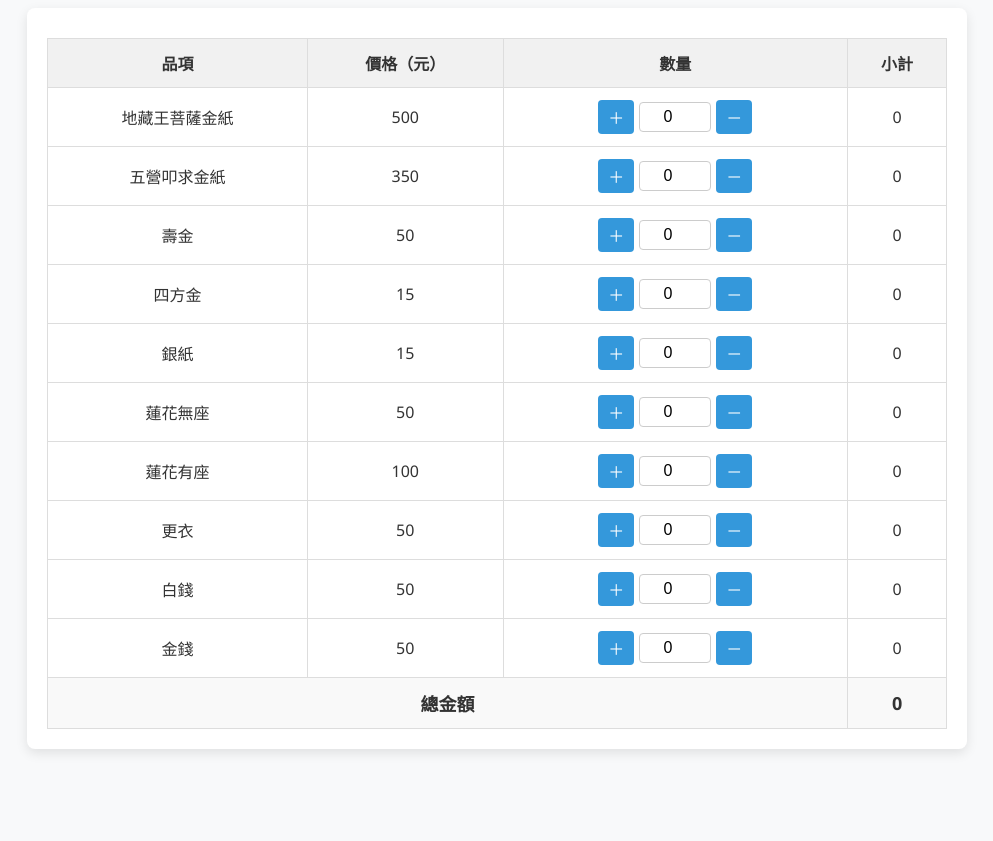
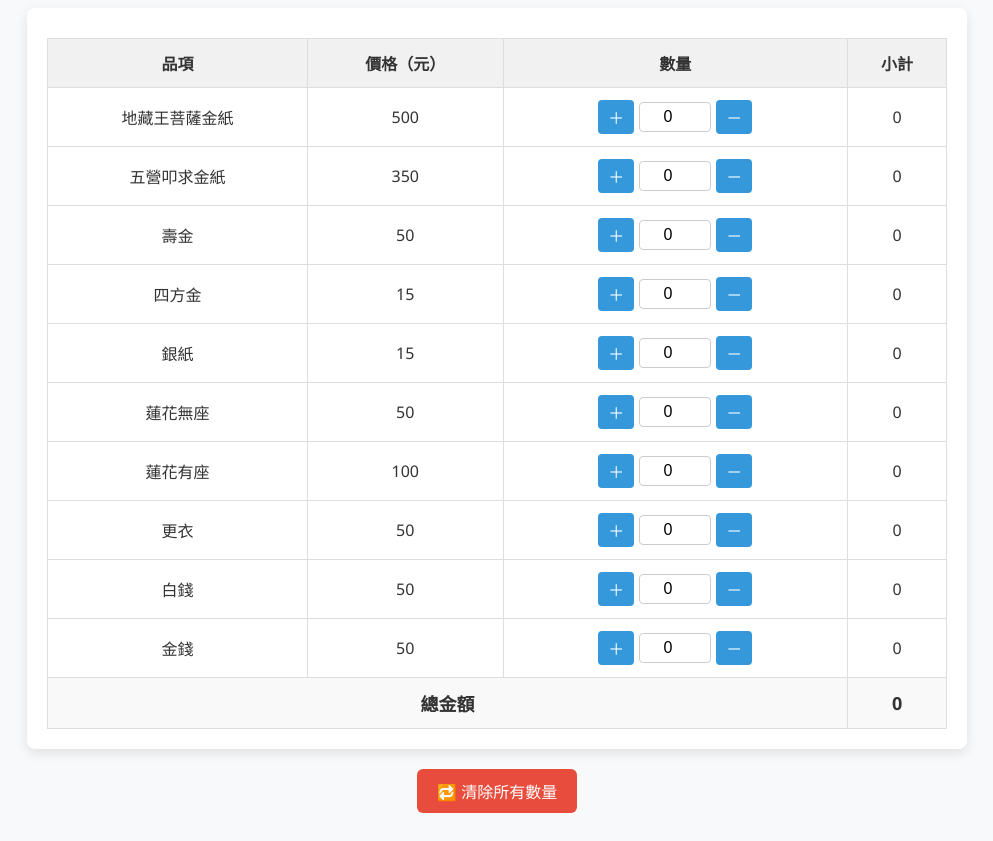
Before and after one commit to Chung113105/jossPaperCalculatior, a plain HTML site: page index.html in a window 1280 px wide. Shown: the part 105-946 px from the top of the page, without its empty margins (143-1136 px from the left). Before the commit the page ends 882 px from the top, so only its background shows below. Drawn offline with Linux system fonts and the light colour scheme.

Commit message:
Update index.html

```diff
--- a/index.html
+++ b/index.html
@@ -111,11 +111,25 @@
       <tfoot>
         <tr>
           <td colspan="3">總金額</td>
+
           <td id="total">0</td>
         </tr>
       </tfoot>
     </table>
+
   </div>
+  <div style="text-align: center; margin-top: 20px;">
+  <button onclick="resetAll()" style="
+    background-color: #e74c3c;
+    color: white;
+    border: none;
+    padding: 10px 20px;
+    font-size: 16px;
+    border-radius: 6px;
+    cursor: pointer;">
+    🔁 清除所有數量
+  </button>
+</div>
 
   <script>
     const items = [
@@ -173,6 +187,13 @@
       });
       document.getElementById("total").textContent = total;
     }
+    function resetAll() {
+  items.forEach((_, i) => {
+    document.getElementById(`qty-${i}`).value = 0;
+    document.getElementById(`subtotal-${i}`).textContent = 0;
+  });
+  updateTotal();
+}
   </script>
 </body>
 </html>
```
